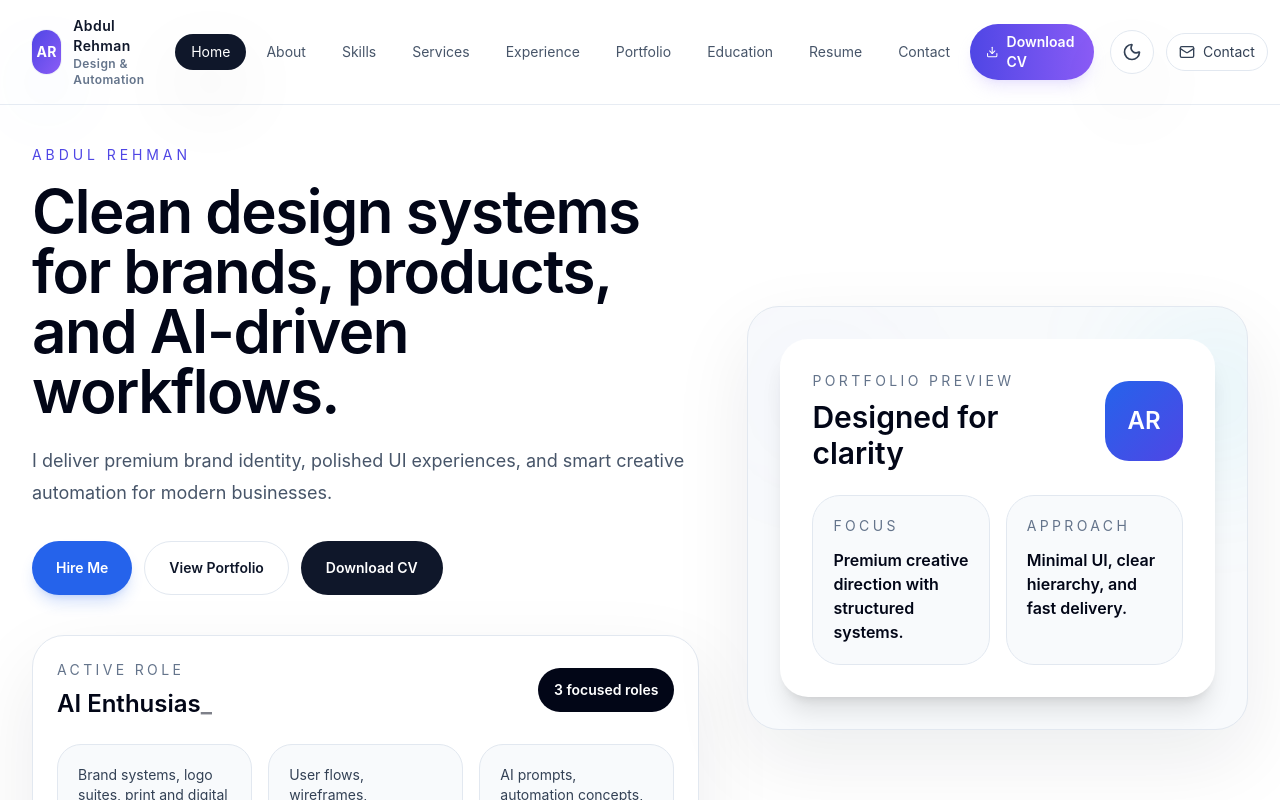
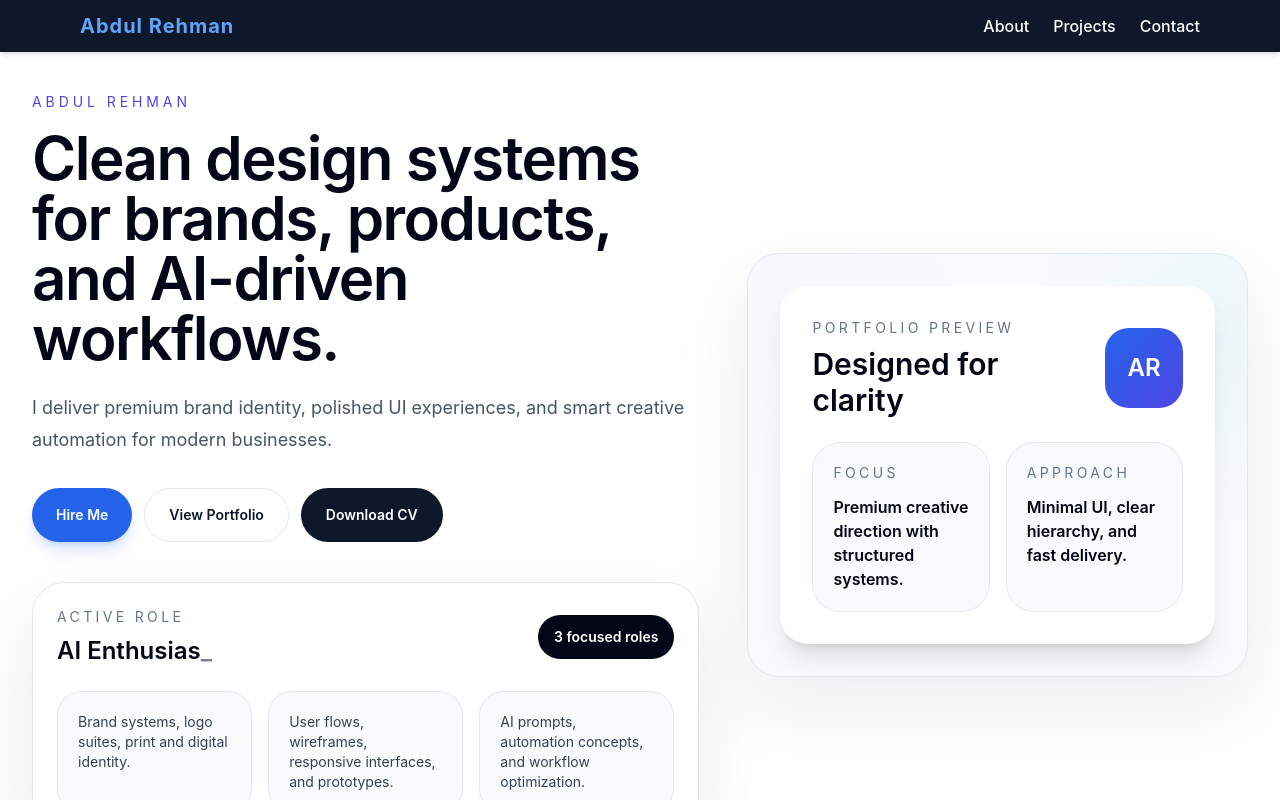
Before and after one commit to malikabdulrehmandev-a11y/abdul-rehman-portfolio, a Next.js app: page / in a window 1280 px wide. Shown: the top 800 px of the page. Built offline with nearby package versions, Linux system fonts and the light colour scheme.

Commit message:
added contact email and responsive navbar

```diff
--- a/components/ContactSection.tsx
+++ b/components/ContactSection.tsx
@@ -1,41 +1,59 @@
-import ContactForm from './ContactForm';
+"use client";
 
-export default function ContactSection() {
+import React, { useState } from "react";
+
+export default function ContactForm() {
+  const [state, setState] = useState({ submitting: false, succeeded: false });
+
   return (
-    <section id="contact" className="border-t border-slate-200/70 bg-slate-50 py-16 px-4 md:px-6">
-      <div className="mx-auto max-w-6xl">
-        <div className="mb-8 max-w-2xl">
-          <p className="text-xs uppercase tracking-[0.32em] text-indigo-600">Contact</p>
-          <h2 className="mt-3 text-3xl font-semibold text-slate-950">Let’s build the next visual experience.</h2>
+    <div className="w-full max-w-lg mx-auto p-6 bg-slate-900 rounded-2xl shadow-xl text-white">
+      <h3 className="text-2xl font-bold mb-6 text-center text-blue-400">Get In Touch</h3>
+
+      <form
+        action="https://formspree.io/f/APNI_FORMSPREE_ID_YAHAN_LIKHEIN"
+        method="POST"
+        className="flex flex-col gap-4"
+      >
+        <div>
+          <label className="block text-sm font-medium mb-1">Your Name</label>
+          <input
+            type="text"
+            name="name"
+            required
+            className="w-full p-3 rounded-lg bg-slate-800 border border-slate-700 text-white focus:outline-none focus:border-blue-500"
+            placeholder="John Doe"
+          />
         </div>
-        <div className="grid gap-6 lg:grid-cols-[0.95fr_1.05fr]">
-          <div className="space-y-5">
-            <div className="rounded-xl border border-slate-200 bg-white p-5 shadow-sm">
-              <p className="text-[0.65rem] uppercase tracking-[0.32em] text-slate-500">Contact details</p>
-              <div className="mt-4 space-y-4 text-slate-700">
-                <div>
-                  <p className="text-xs uppercase tracking-[0.32em] text-slate-500">Email</p>
-                  <p className="mt-2 text-sm font-semibold text-slate-950">mailkabdulrehman.dev@gmail.com</p>
-                </div>
-                <div>
-                  <p className="text-xs uppercase tracking-[0.32em] text-slate-500">Phone</p>
-                  <p className="mt-2 text-sm font-semibold text-slate-950">+92 317 3520279</p>
-                </div>
-                <div>
-                  <p className="text-xs uppercase tracking-[0.32em] text-slate-500">Location</p>
-                  <p className="mt-2 text-sm font-semibold text-slate-950">Faisalabad, Pakistan</p>
-                </div>
-              </div>
-            </div>
-            <div className="rounded-xl border border-slate-200 bg-white p-5 shadow-sm">
-              <p className="text-[0.65rem] uppercase tracking-[0.32em] text-indigo-600">Client Feedback Input</p>
-              <h3 className="mt-3 text-lg font-semibold text-slate-950">Share a quick brief in one step.</h3>
-              <p className="mt-3 text-sm leading-6 text-slate-600">This section is built for compact, recruiter-friendly input. Name, email, and message are easy to complete.</p>
-            </div>
-          </div>
-          <ContactForm />
+
+        <div>
+          <label className="block text-sm font-medium mb-1">Your Email</label>
+          <input
+            type="email"
+            name="email"
+            required
+            className="w-full p-3 rounded-lg bg-slate-800 border border-slate-700 text-white focus:outline-none focus:border-blue-500"
+            placeholder="john@example.com"
+          />
         </div>
-      </div>
-    </section>
+
+        <div>
+          <label className="block text-sm font-medium mb-1">Your Message</label>
+          <textarea
+            name="message"
+            rows={4}
+            required
+            className="w-full p-3 rounded-lg bg-slate-800 border border-slate-700 text-white focus:outline-none focus:border-blue-500"
+            placeholder="Write your message here..."
+          />
+        </div>
+
+        <button
+          type="submit"
+          className="w-full p-3 bg-blue-600 hover:bg-blue-700 text-white font-bold rounded-lg transition-colors duration-200"
+        >
+          Send Message
+        </button>
+      </form>
+    </div>
   );
 }
--- a/components/Navbar.tsx
+++ b/components/Navbar.tsx
@@ -1,101 +1,48 @@
-'use client';
+"use client";
 
-import { useEffect, useState } from 'react';
-import { Download, Mail, Menu, X } from 'lucide-react';
-import ThemeToggle from './ThemeToggle';
-
-const navItems = [
-  { label: 'Home', href: '#home' },
-  { label: 'About', href: '#about' },
-  { label: 'Skills', href: '#skills' },
-  { label: 'Services', href: '#services' },
-  { label: 'Experience', href: '#experience' },
-  { label: 'Portfolio', href: '#portfolio' },
-  { label: 'Education', href: '#education' },
-  { label: 'Resume', href: '#resume' },
-  { label: 'Contact', href: '#contact' },
-];
+import React, { useState } from "react";
 
 export default function Navbar() {
-  const [open, setOpen] = useState(false);
-  const [active, setActive] = useState('Home');
-
-  useEffect(() => {
-    const handleScroll = () => {
-      const offset = window.scrollY + 140;
-      const sections = navItems.map((item) => document.querySelector(item.href));
-      const current = sections
-        .filter(Boolean)
-        .map((section, index) => ({ section, index }))
-        .filter((item) => item.section && item.section.getBoundingClientRect().top + window.scrollY <= offset)
-        .pop();
-      if (current) {
-        setActive(navItems[current.index].label);
-      }
-    };
-    handleScroll();
-    window.addEventListener('scroll', handleScroll, { passive: true });
-    return () => window.removeEventListener('scroll', handleScroll);
-  }, []);
-
-  const toggleMenu = () => setOpen((current) => !current);
+  const [isOpen, setIsOpen] = useState(false);
 
   return (
-    <header className="sticky top-0 z-40 border-b border-slate-200/80 bg-white/90 backdrop-blur-xl dark:border-slate-700/60 dark:bg-slate-950/90">
-      <div className="mx-auto flex max-w-7xl items-center justify-between gap-4 px-6 py-4 md:px-8">
-        <a href="#home" className="flex items-center gap-3 font-semibold tracking-wide text-slate-900 dark:text-white">
-          <span className="inline-flex h-11 w-11 items-center justify-center rounded-2xl bg-gradient-to-br from-indigo-600 to-violet-500 text-sm font-bold text-white shadow-glow">AR</span>
-          <span>
-            <div className="text-sm">Abdul Rehman</div>
-            <div className="text-xs text-slate-500 dark:text-slate-400">Design & Automation</div>
-          </span>
-        </a>
+    <nav className="bg-slate-900 text-white sticky top-0 z-50 shadow-md">
+      <div className="max-w-6xl mx-auto px-4 py-3 flex justify-between items-center">
+        {/* Logo */}
+        <div className="text-xl font-bold tracking-wider text-blue-400">
+          Abdul Rehman
+        </div>
 
-        <nav className="hidden items-center gap-1 md:flex">
-          {navItems.map((item) => (
-            <a
-              key={item.href}
-              href={item.href}
-              className={`rounded-full px-4 py-2 text-sm transition ${active === item.label ? 'bg-slate-900 text-white shadow-soft dark:bg-slate-200 dark:text-slate-950' : 'text-slate-600 hover:text-slate-900 dark:text-slate-300 dark:hover:text-white'}`}
-            >
-              {item.label}
-            </a>
-          ))}
-          <a
-            href="#resume"
-            className="inline-flex items-center gap-2 rounded-full bg-gradient-to-r from-indigo-600 to-violet-500 px-4 py-2 text-sm font-semibold text-white shadow-lg shadow-violet-300/30 transition hover:opacity-95"
-          >
-            <Download className="h-4 w-4" />
-            Download CV
-          </a>
-        </nav>
+        {/* Mobile Hamburger Button */}
+        <button
+          onClick={() => setIsOpen(!isOpen)}
+          className="md:hidden block text-white focus:outline-none"
+        >
+          <svg className="w-6 h-6" fill="none" stroke="currentColor" viewBox="0 0 24 24">
+            {isOpen ? (
+              <path strokeLinecap="round" strokeLinejoin="round" strokeWidth={2} d="M6 18L18 6M6 6l12 12" />
+            ) : (
+              <path strokeLinecap="round" strokeLinejoin="round" strokeWidth={2} d="M4 6h16M4 12h16M4 18h16" />
+            )}
+          </svg>
+        </button>
 
-        <div className="flex items-center gap-3">
-          <ThemeToggle />
-          <a href="mailto:mailkabdulrehman.dev@gmail.com" className="hidden items-center gap-2 rounded-full border border-slate-200 bg-white px-3 py-2 text-sm text-slate-700 transition hover:border-slate-300 hover:bg-slate-50 dark:border-slate-700 dark:bg-slate-900 dark:text-slate-100 md:inline-flex">
-            <Mail className="h-4 w-4" />
-            Contact
-          </a>
-          <button type="button" onClick={toggleMenu} className="inline-flex h-11 w-11 items-center justify-center rounded-full border border-slate-200 bg-white text-slate-700 shadow-soft transition hover:border-slate-300 dark:border-slate-700 dark:bg-slate-900 dark:text-slate-100 md:hidden">
-            {open ? <X className="h-5 w-5" /> : <Menu className="h-5 w-5" />}
-          </button>
+        {/* Desktop Links */}
+        <div className="hidden md:flex gap-6 font-medium">
+          <a href="#about" className="hover:text-blue-400 transition-colors">About</a>
+          <a href="#projects" className="hover:text-blue-400 transition-colors">Projects</a>
+          <a href="#contact" className="hover:text-blue-400 transition-colors">Contact</a>
         </div>
       </div>
 
-      {open && (
-        <div className="border-t border-slate-200/80 bg-white/95 px-6 py-5 backdrop-blur-xl dark:border-slate-700/60 dark:bg-slate-950/95 md:hidden">
-          <div className="flex flex-col gap-2">
-            {navItems.map((item) => (
-              <a key={item.href} href={item.href} className="rounded-2xl px-4 py-3 text-base text-slate-700 transition hover:bg-slate-100 dark:text-slate-200 dark:hover:bg-slate-800">
-                {item.label}
-              </a>
-            ))}
-            <a href="#resume" className="mt-2 inline-flex items-center justify-center rounded-full bg-indigo-600 px-4 py-3 text-sm font-semibold text-white shadow-lg shadow-indigo-300/30">
-              Download CV
-            </a>
-          </div>
+      {/* Mobile Links */}
+      {isOpen && (
+        <div className="md:hidden bg-slate-800 px-4 pt-2 pb-4 flex flex-col gap-3 font-medium transition-all duration-300">
+          <a href="#about" onClick={() => setIsOpen(false)} className="hover:text-blue-400 py-1">About</a>
+          <a href="#projects" onClick={() => setIsOpen(false)} className="hover:text-blue-400 py-1">Projects</a>
+          <a href="#contact" onClick={() => setIsOpen(false)} className="hover:text-blue-400 py-1">Contact</a>
         </div>
       )}
-    </header>
+    </nav>
   );
 }
```
